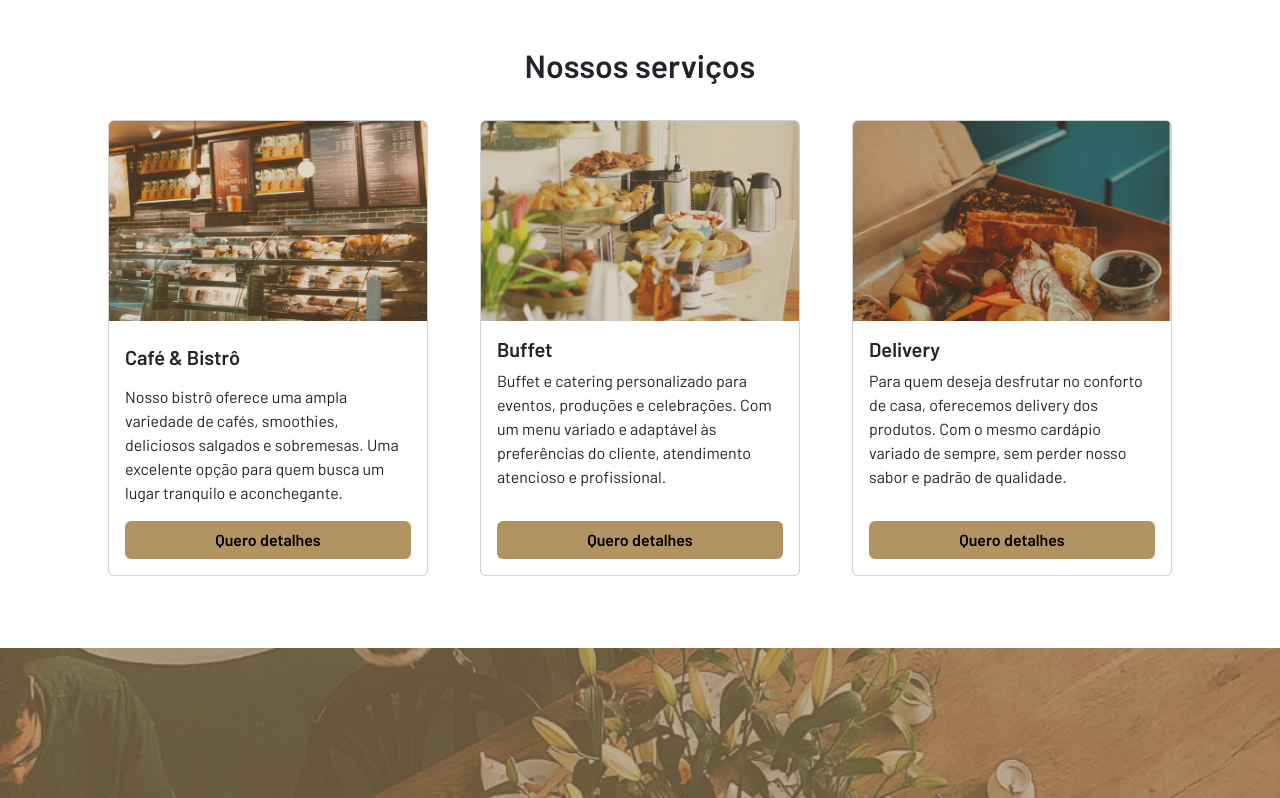
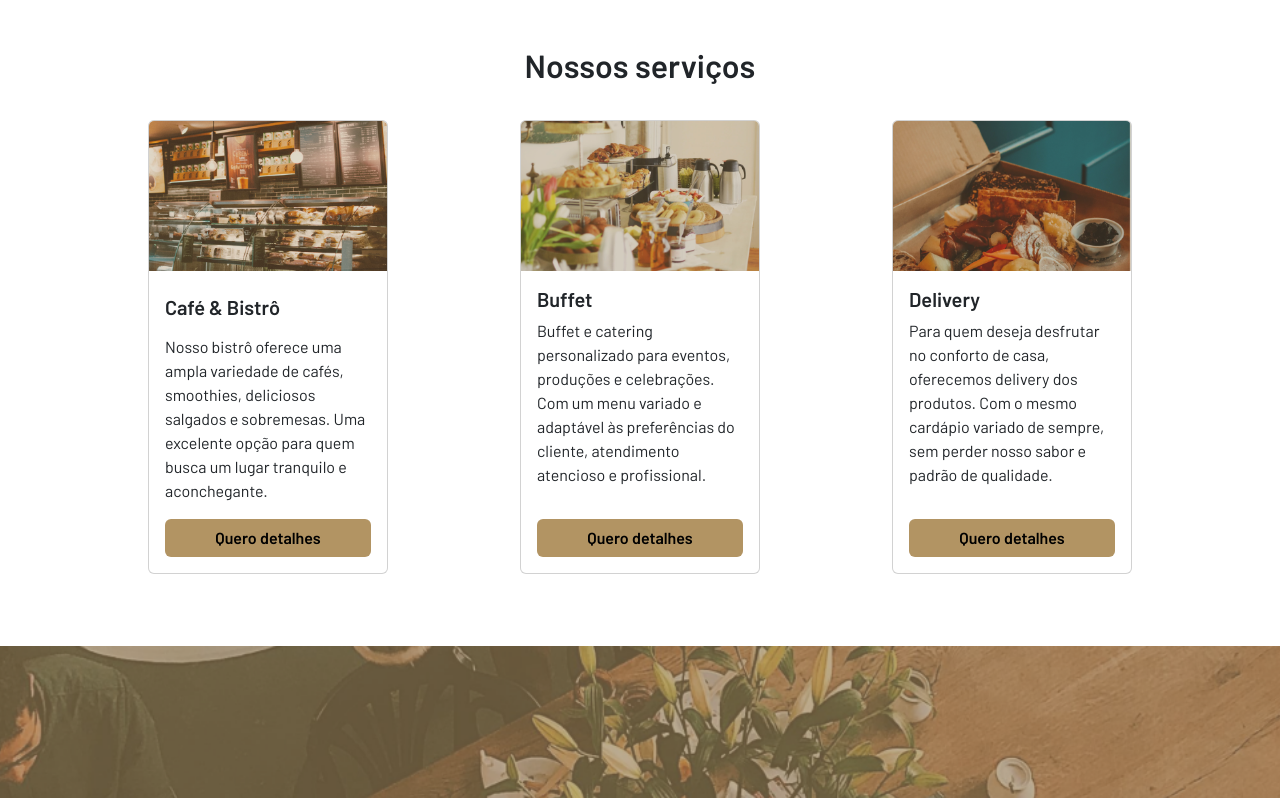
Before and after one commit to raimnascimento/bootstrap-alura-v2, a plain HTML site: page index.html in a window 1280 px wide. Shown: the part 802-1600 px from the top of the page. Drawn offline with nearby package versions, Linux system fonts and the light colour scheme.

Commit message:
Ajustar tamanho dos cards

```diff
--- a/index.html
+++ b/index.html
@@ -71,7 +71,7 @@
 
       <div class="container d-flex justify-content-around flex-wrap">
 
-        <div class="card m-4" style="width: 20rem;">
+        <div class="card m-4" style="width: 15rem;">
           <img src="./assets/cafe-card.png" class="card-img-top"
             alt="Balcão de padaria tradicional com alimentos diversos">
           <div class="card-body">
@@ -84,7 +84,7 @@
           </div>
         </div>
 
-        <div class="card m-4" style="width: 20rem;">
+        <div class="card m-4" style="width: 15rem;">
           <img src="./assets/buffet-card.png" class="card-img-top" alt="Mesa de buffet com alimentos diversos">
           <div class="card-body">
             <h5 class="card-title fw-bold">Buffet</h5>
@@ -96,7 +96,7 @@
           </div>
         </div>
 
-        <div class="card m-4" style="width: 20rem;">
+        <div class="card m-4" style="width: 15rem;">
           <img src="./assets/delivery-card.png" class="card-img-top" alt="Caixa aberta armazenando comidas diversas">
           <div class="card-body">
             <h5 class="card-title fw-bold">Delivery</h5>
```
